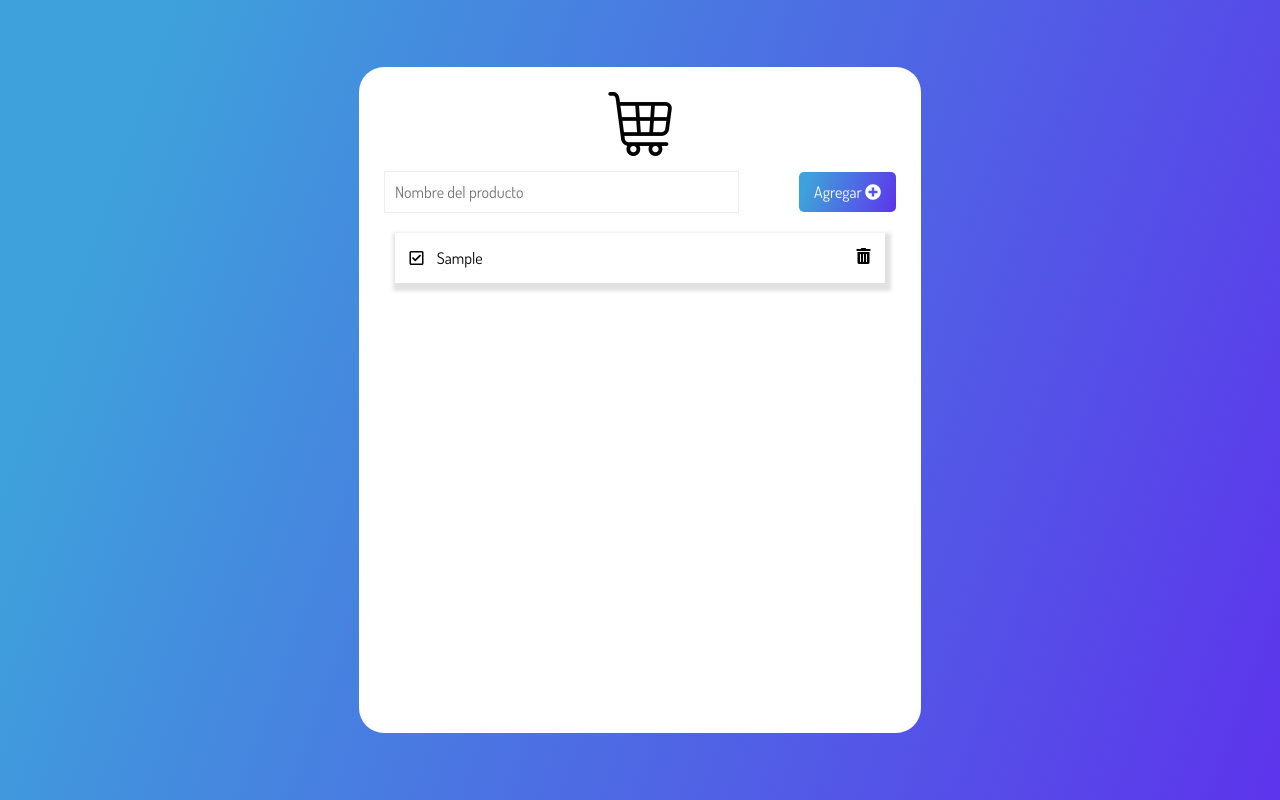
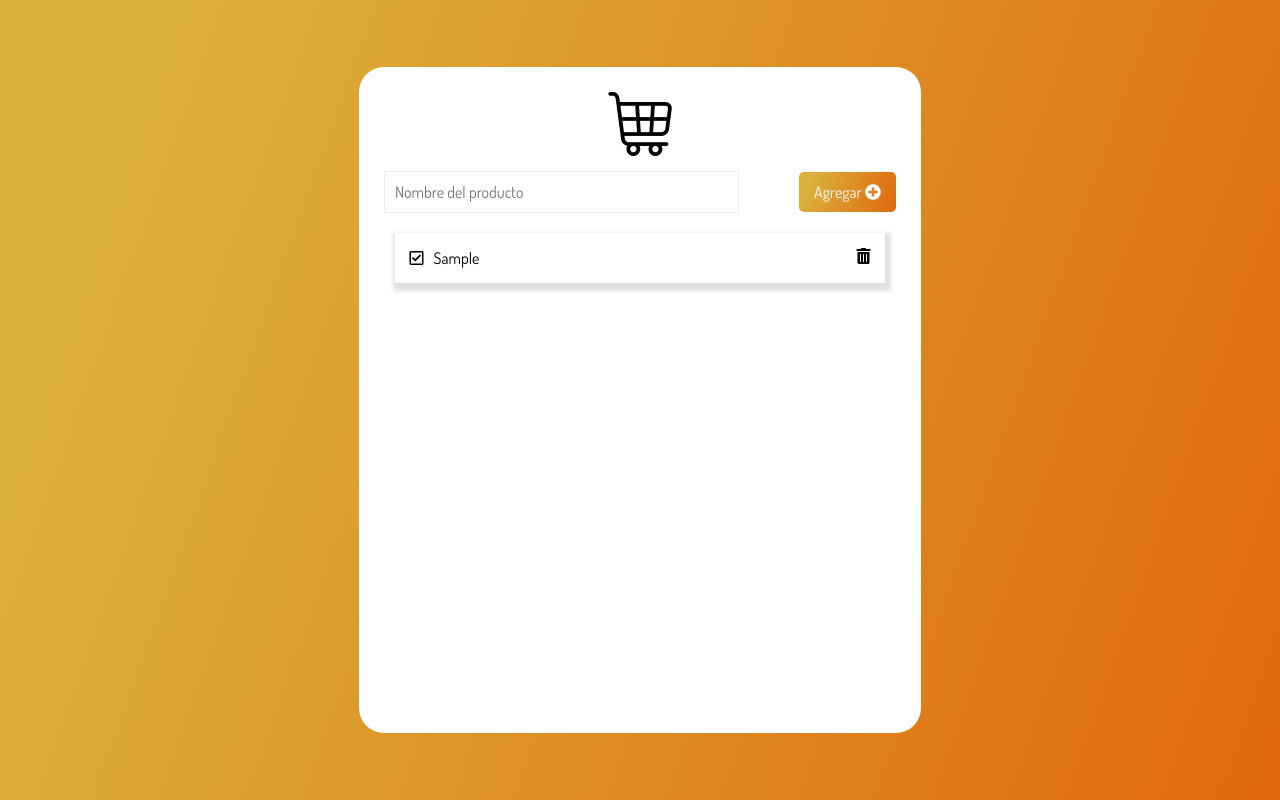
Before and after one commit to citagrs/Cursos, a plain HTML site: page Lista_de_compras/1821-manipulando-dom-con-js-proyecto_inicial/index.html in a window 1280 px wide. Both pictures are taken after typing "Sample" into the empty fields and a click on the button "Agregar". Drawn offline with Linux system fonts and the light colour scheme.

Commit message:
Curso04 completado

```diff
--- /dev/null
+++ b/Lista_de_compras/1821-manipulando-dom-con-js-proyecto_inicial/componentes/agregarProducto.js
@@ -0,0 +1,17 @@
+const checkComplete = () => {
+    const i = document.createElement("i");
+    i.classList.add("far");
+    i.classList.add("fa-check-square");
+    i.classList.add("icon");
+    i.addEventListener("click",productoCompleto);
+    return i;
+}
+
+const productoCompleto = (event) =>{
+    const element = event.target;
+    element.classList.toggle("fas");
+    element.classList.toggle("completeIcon");
+    element.classList.toggle("far");
+}
+
+export default checkComplete;
--- /dev/null
+++ b/Lista_de_compras/1821-manipulando-dom-con-js-proyecto_inicial/componentes/borrarProducto.js
@@ -0,0 +1,13 @@
+const borrarIcono = () =>{
+    const i = document.createElement("i");
+    i.classList.add("fas","fa-trash-alt","trashIcon","icon");
+    i.addEventListener("click", borrarProducto);
+    return i;
+}
+
+const borrarProducto = (evento)=>{
+    const parent = evento.target.parentElement;
+    parent.remove();
+}
+
+export default borrarIcono;
--- a/Lista_de_compras/1821-manipulando-dom-con-js-proyecto_inicial/index.html
+++ b/Lista_de_compras/1821-manipulando-dom-con-js-proyecto_inicial/index.html
@@ -36,7 +36,7 @@
       </ul>
     </div>
   </main>
-  <script src="script.js"></script>
+  <script type="module" src="script.js"></script> <!-- Se debe abrir en modo servidor para que funcionen los modulos -->
 </body>
 
 </html>
--- a/Lista_de_compras/1821-manipulando-dom-con-js-proyecto_inicial/script.js
+++ b/Lista_de_compras/1821-manipulando-dom-con-js-proyecto_inicial/script.js
@@ -1,3 +1,9 @@
+import checkComplete from "./componentes/agregarProducto.js";
+import borrarIcono from "./componentes/borrarProducto.js";
+
+//(()=> { /* Javascrip IIFE permite brindar seguridad a el aplicativo lo cual impide
+//que las funciones realizadas en el presente sean mal ejecutadas desde el nevagador */
+
 /* Se almacena en la variable btn al objeto llamado data-form-btn el cual es el boton de la pagina */
 const btn = document.querySelector("[data-form-btn]");
 
@@ -21,21 +27,25 @@ const agregarProducto = (evento) => {
     /* Permite que despues de almacenar la palabra en la constante, el input quede en blanco */
     input.value = "";
 
-    const contenido = `<div>
-            <i class="far fa-check-square icon"></i>
-            <span class="product">${value}</span>
-        </div>
-        <i class="fas fa-trash-alt trashIcon icon"></i>`;
+    const productoContent = document.createElement("div");
 
-    /* Añade la infromacion de la variable contenido en la constante producto donde se almacena el
-    listado de los productos */
-    producto.innerHTML = contenido;
+    const titleProducto = document.createElement("span");
+    titleProducto.classList.add("product");
+    titleProducto.innerHTML= value;
+
+    productoContent.appendChild(checkComplete());
+    productoContent.appendChild(titleProducto);
+
+    producto.appendChild(productoContent);
+
+    producto.appendChild(borrarIcono());
 
     lista.appendChild(producto);
-
 }
 
 /* Ahora se toma la constante btn y se llama el metodo addEventListener para "escuchar" el evento, el cual posee dos
 parametros, el tipo de evento (en este caso click) y la que se realizara al usar el evento, en otras palabras, lo que
 sucedera al dar click sobre el boton */
 btn.addEventListener("click", agregarProducto);
+
+//})();/* Cierre de seguridad */
--- a/Lista_de_compras/1821-manipulando-dom-con-js-proyecto_inicial/styles.css
+++ b/Lista_de_compras/1821-manipulando-dom-con-js-proyecto_inicial/styles.css
@@ -8,8 +8,8 @@
 main {
   background-image: linear-gradient(
     109.6deg,
-    rgba(62, 161, 219, 1) 11.2%,
-    rgba(93, 52, 236, 1) 100.2%
+    rgb(219, 177, 62) 11.2%,
+    rgb(224, 104, 12) 100.2%
   );
   width: 100vw;
   height: 100vh;
@@ -57,8 +57,8 @@ form {
   padding: 10px 15px;
   background-image: linear-gradient(
     109.6deg,
-    rgba(62, 161, 219, 1) 11.2%,
-    rgba(93, 52, 236, 1) 100.2%
+    rgb(219, 177, 62) 11.2%,
+    rgb(224, 104, 12) 100.2%
   );
   border: none;
   color: #fff;
```
